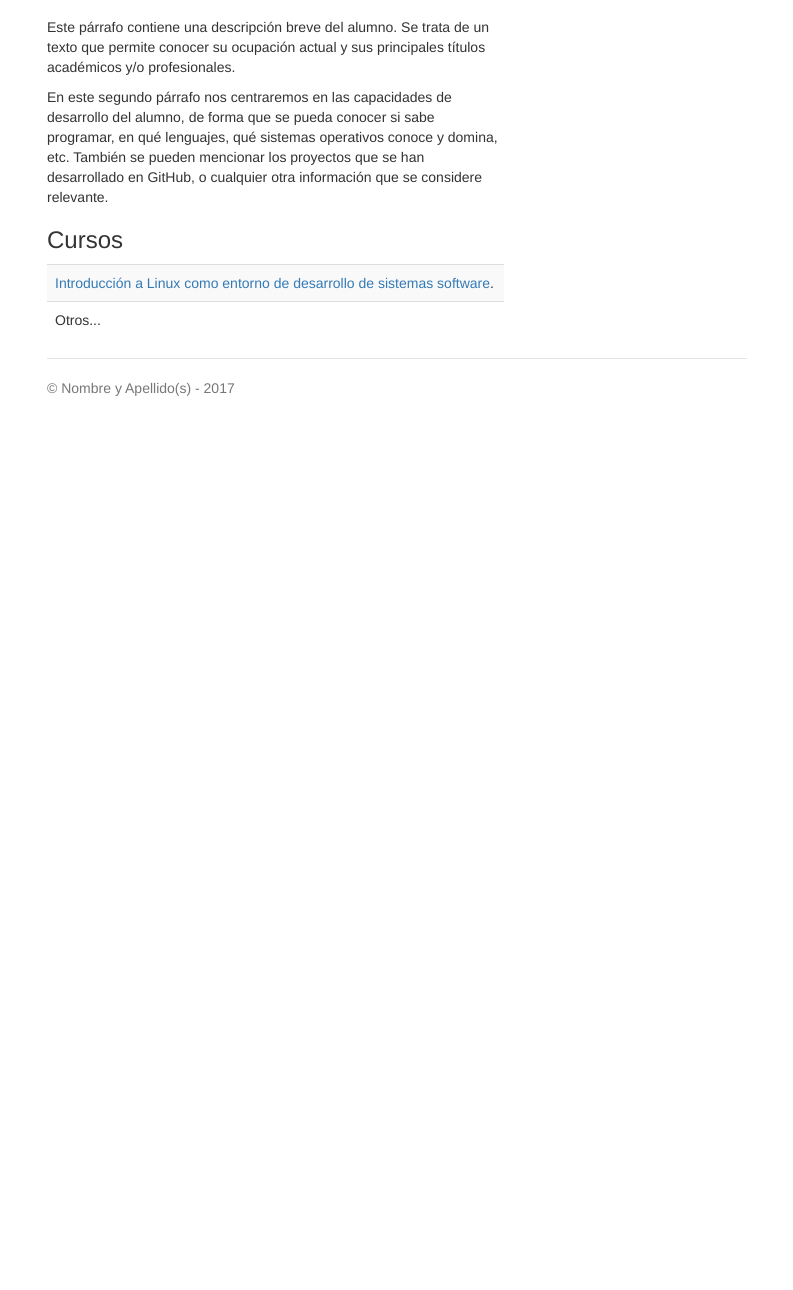
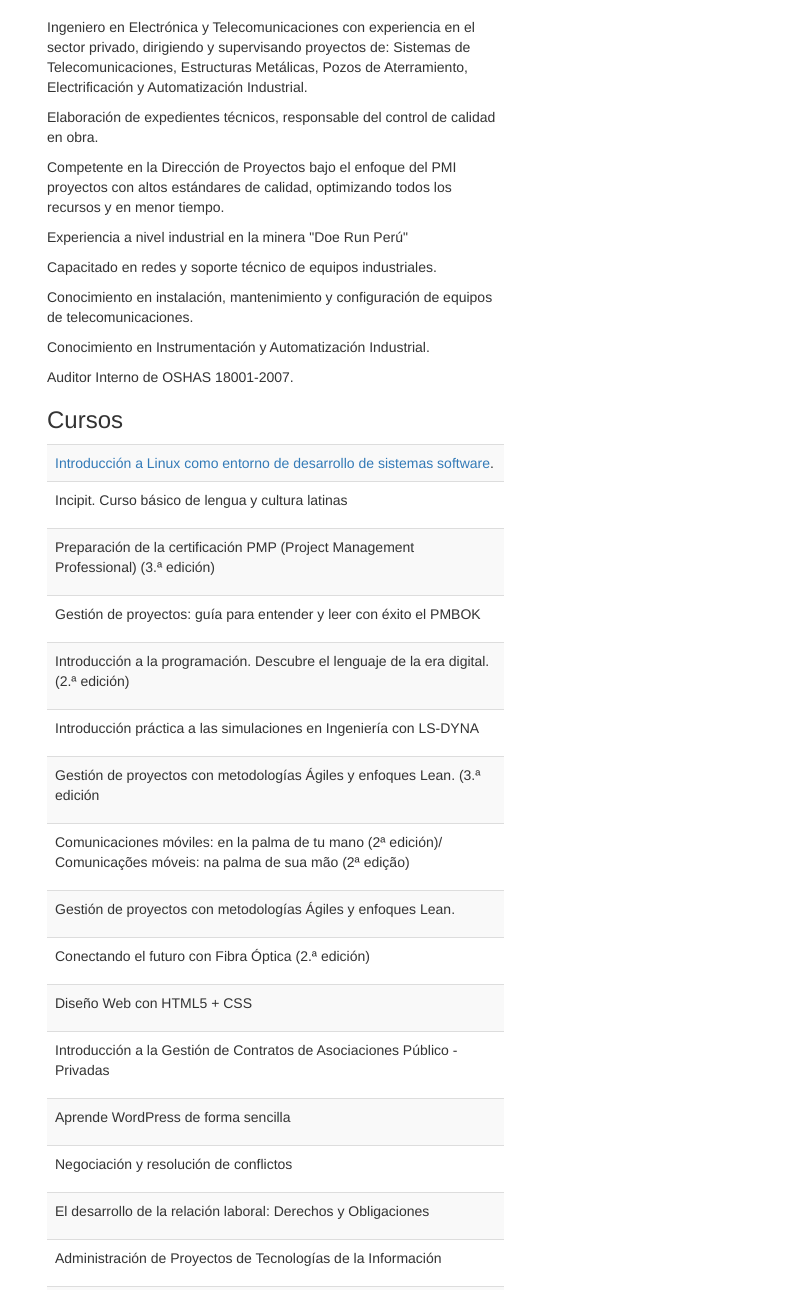
Before and after one commit to wagner1236/wagner1236.github.io, a plain HTML site: page index.html in a window 1280 px wide. Shown: the part 234-1524 px from the top of the page, without its empty margins (243-1036 px from the left). Before the commit the page ends 800 px from the top, so only its background shows below. Drawn offline with nearby package versions, Linux system fonts and the light colour scheme.

Commit message:
Este es la presentacion de mi trabajo final

```diff
--- a/index.html
+++ b/index.html
@@ -8,7 +8,7 @@
     <meta name="author" content="Idilio Wagner Quispe Caballòn">
 
     <!--Sustituir por los datos del alumno-->
-    <title>Nombre y Apellido(s)</title>
+    <title>Idilio Wagner Quispe CAballòn</title>
 
     <link href="css/bootstrap.min.css" rel="stylesheet">
     <link href="css/style.css" rel="stylesheet">
@@ -17,16 +17,16 @@
   <body>
     <div class="container header-bar">
       <!--Sustituir por los datos del alumno-->
-      <h3>Idilio Wagner Quispe Caballòn <span><img style="width: 214px; height: 164px;" class='img-circle' alt="Nombre y Apellido(s)" src="img/foto.png" align="right"></span></h3>
+      <h3>Idilio Wagner Quispe Caballòn <span><img style="width: 170px; height: 164px;" class='img-circle' alt="Nombre y Apellido(s)" src="img/foto.png" align="right"></span></h3>
       <p>
         <!--Sustituir por los datos del alumno-->
-        Posición<br>
-        Departamento<br>
-        Organización
+        Ingeniero Electronico y Telecomunicaciones<br>
+        Mantenimiento de Telecomunicaciones<br>
+        MG Trading S.A.C.
       </p>
       <address>
         <!--Sustituir por los datos del alumno-->
-        <span class='glyphicon glyphicon-pencil'></span> correo [at] dominio <br>
+        <span class='glyphicon glyphicon-pencil'></span> Wagner1236@hotmail.com <br>
       </address>
 
       <!--Sustituir por los datos del alumno-->
@@ -41,21 +41,88 @@
       <div class='row'>
         <div class='col-sm-8'>
           <br>
-          <p>Este párrafo contiene una descripción breve del alumno. Se trata de un texto que permite conocer su ocupación actual y sus principales títulos académicos y/o profesionales.  </p>
 
-          <p>En este segundo párrafo nos centraremos en las capacidades de desarrollo del alumno, de forma que se pueda conocer si sabe programar, en qué lenguajes, qué sistemas operativos conoce y domina, etc. También se pueden mencionar los proyectos que se han desarrollado en GitHub, o cualquier otra información que se considere relevante.</p>
+
+ 		<p style=”text-align: justify;”>
+		 	Ingeniero en Electrónica y Telecomunicaciones con experiencia en el sector privado, dirigiendo y supervisando proyectos de: Sistemas de Telecomunicaciones, Estructuras Metálicas, Pozos de Aterramiento, Electrificación y Automatización Industrial.
+		</p>
+
+
+           <p>
+          	Elaboración de expedientes técnicos, responsable del control de calidad en obra.
+          </p>
+
+           <p>
+          	Competente en la Dirección de Proyectos bajo el enfoque del PMI proyectos con altos estándares de calidad, optimizando todos los recursos y en menor tiempo.
+          </p>
+
+           <p>
+          	Experiencia a nivel industrial en la minera "Doe Run Perú"
+          </p>
+
+           <p>
+          	Capacitado en redes y soporte técnico de equipos industriales.
+           </p>
+
+           <p>
+          	Conocimiento en instalación, mantenimiento y configuración de equipos de telecomunicaciones.
+           </p>
+
+           <p>
+          	Conocimiento en Instrumentación y Automatización Industrial.
+           </p>
+
+           <p>
+          	Auditor Interno de OSHAS 18001-2007.
+           </p>
+
+
+
+
 
           <h3>Cursos</h3>
           <table class='table table-striped'>
             <tr><td><a href="https://www.miriadax.net" target="blank">Introducción a Linux como entorno de desarrollo de sistemas software</a>.</td></tr>
-            <tr><td>Otros...</td></tr>
+            <tr><td><p>Incipit. Curso básico de lengua y cultura latinas</p></td></tr>
+             <tr><td><p>Preparación de la certificación PMP (Project
+						Management Professional) (3.ª edición)</p></td></tr>
+              <tr><td><p>Gestión de proyectos: guía para entender y leer con
+						éxito el PMBOK</p></td></tr>
+               <tr><td><p>Introducción a la programación. Descubre el lenguaje
+						de la era digital. (2.ª edición)</p></td></tr>
+                <tr><td><p>Introducción práctica a las simulaciones en Ingeniería
+						con LS-DYNA</p></td></tr>
+                 <tr><td><p>Gestión de proyectos con metodologías Ágiles y
+						enfoques Lean. (3.ª edición</p></td></tr>
+                  <tr><td><p>Comunicaciones móviles: en la palma de tu mano (2ª
+						edición)/ Comunicações móveis: na palma de sua mão
+						(2ª edição)</p></td></tr>
+                  <tr><td><p>Gestión de proyectos con metodologías Ágiles y
+						enfoques Lean.</p></td></tr>
+                  <tr><td><p>Conectando el futuro con Fibra Óptica (2.ª edición)</p></td></tr>
+                  <tr><td><p>Diseño Web con HTML5 + CSS</p></td></tr>
+                  <tr><td><p>Introducción a la Gestión de Contratos de Asociaciones
+						Público - Privadas</p></td></tr>
+                  <tr><td><p>Aprende WordPress de forma sencilla</p></td></tr>
+                  <tr><td><p>Negociación y resolución de conflictos</p></td></tr>
+                  <tr><td><p>El desarrollo de la relación laboral: Derechos y
+						Obligaciones</p></td></tr>
+                  <tr><td><p>Administración de Proyectos de
+						Tecnologías de la Información</p></td></tr>
+                  <tr><td><p>Construcción de Estructuras de Madera de modo
+						tradicional</p></td></tr>
+                  <tr><td><p>Introducción al Audio Digital</p></td></tr>
+                  <tr><td><p>Eficiencia energética con sistemas de automatización de edificios I</p></td></tr>
+
+
+
           </table>
         </div>
       </div>
 
       <footer class="footer">
         <!--Sustituir por los datos del alumno-->
-        <p>&copy; Nombre y Apellido(s) - 2017</p>
+        <p>&copy; Idilio Wagner Quispe Caballòn - 2018</p>
       </footer>
 
     </div>
```
